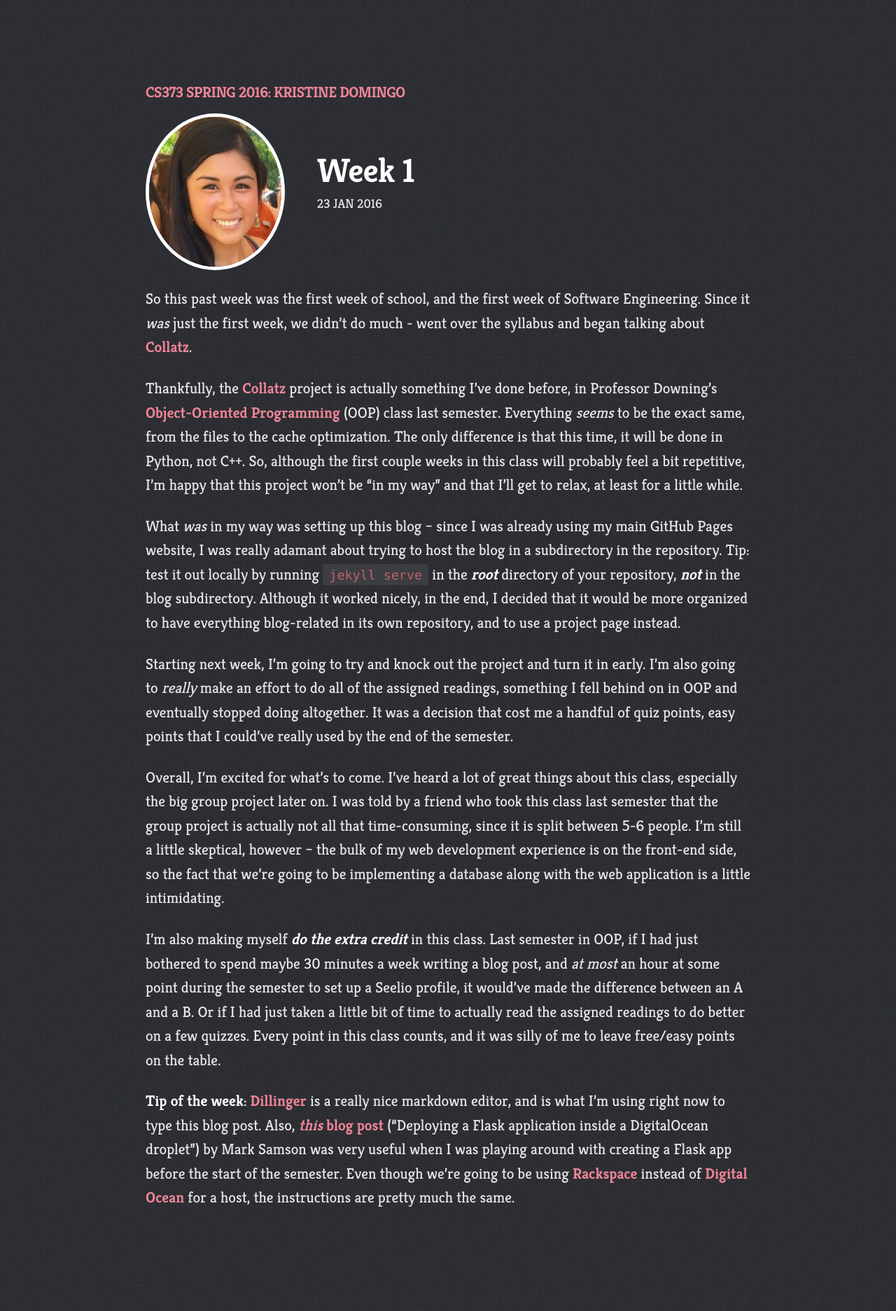
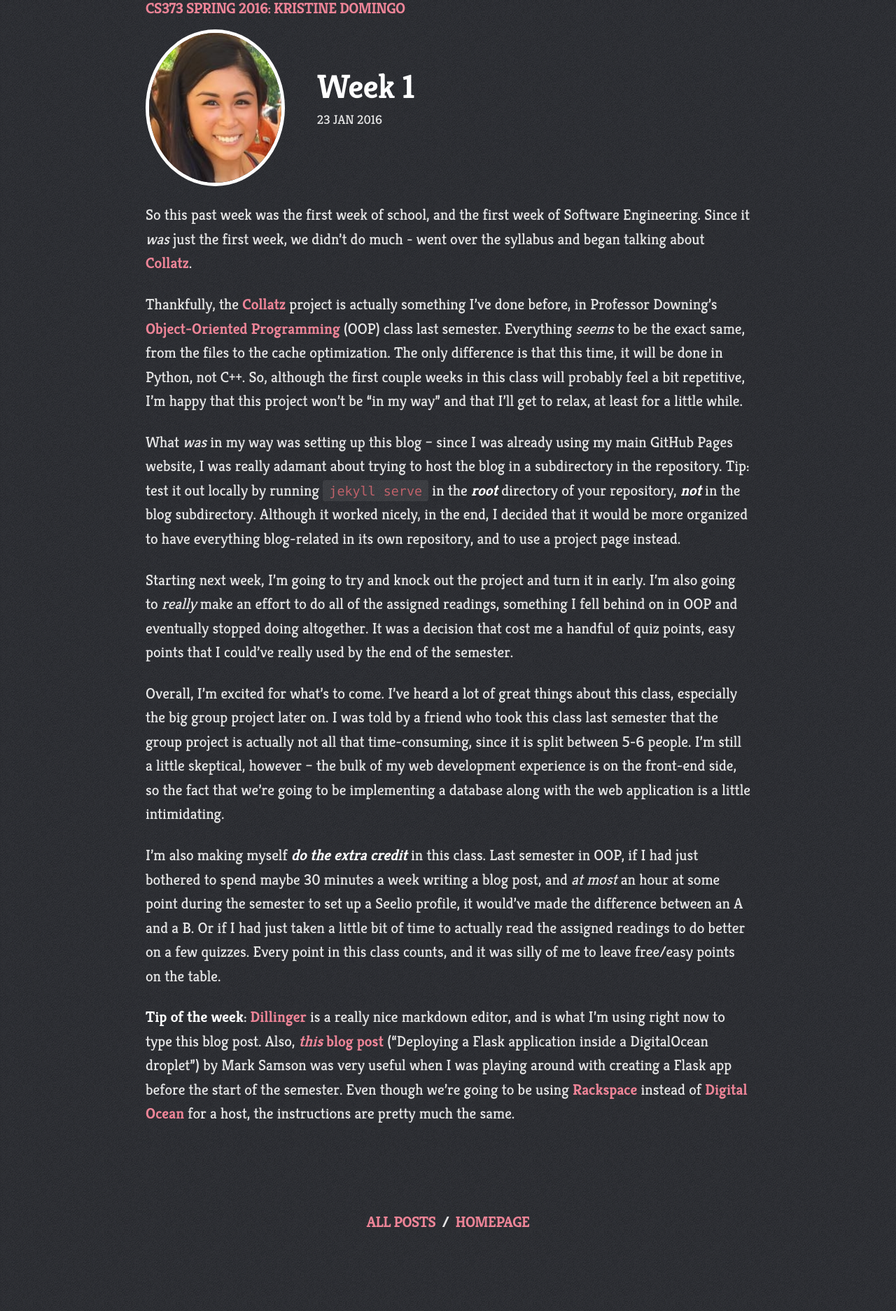
Before and after one commit to kristinedomingo/cs373-blog, a Jekyll site: the page built from _posts/2016-01-23-week-1.md, in a window 1280 px wide. Shown: the whole page at 70% size. Built offline with Jekyll 4.4.1, drawn with Linux system fonts in a browser that asks for light colours; Markdown is read by kramdown in place of the engine named in the settings; after the commit the page ends 1788 px from its top, so only the background shows below that.

Commit message:
Added footer

```diff
--- a/_layouts/post.html
+++ b/_layouts/post.html
@@ -18,3 +18,8 @@ layout: default
   </div>
   {{ content }}
 </div>
+
+<div class="footer">
+    <a href="{{ site.baseurl }}">all posts</a>&nbsp; /&nbsp;
+    <a href="http://kristinedomingo.com">homepage</a>
+</div>
--- a/style.scss
+++ b/style.scss
@@ -261,6 +261,16 @@ img {
   }
 }
 
+.footer {
+  margin-top: 5rem;
+  margin-bottom: 1rem;
+  text-align: center;
+  text-transform: uppercase;
+  font-weight: 700;
+  font-size: 0.9rem;
+  letter-spacing: -0.025rem;
+}
+
 table {
   margin-bottom: 1rem;
   width: 100%;
@@ -285,12 +295,14 @@ tbody tr:nth-child(odd) th {
 
 .container {
   max-width: 38rem;
-  padding: 2rem 1.5rem;
+  padding-left: 1.5rem;
+  padding-right: 1.5rem;
   margin-left:  auto;
   margin-right: auto;
 
   @media (min-width: 38rem){
-    padding: 5rem 1rem;
+    padding-left: 1rem;
+    padding-right: 1rem;
   }
 }
 
```
